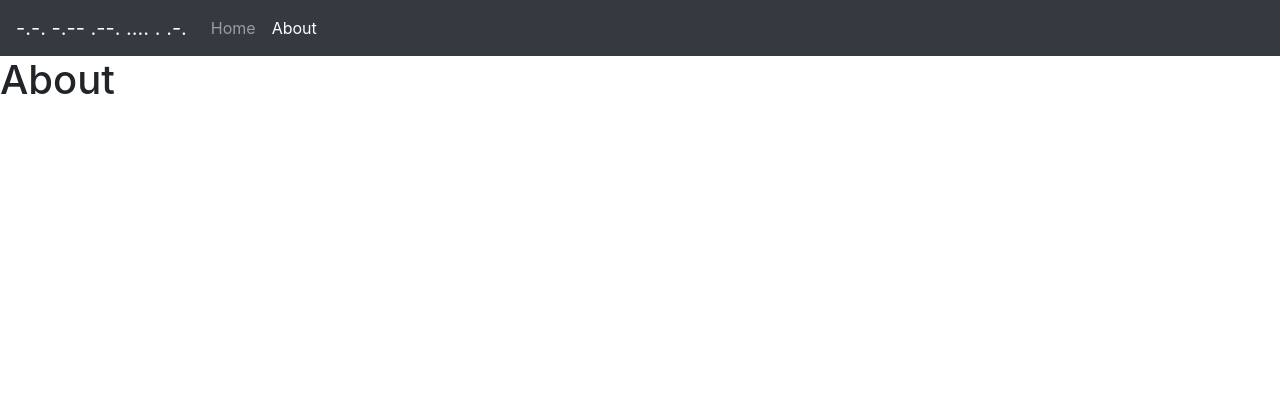
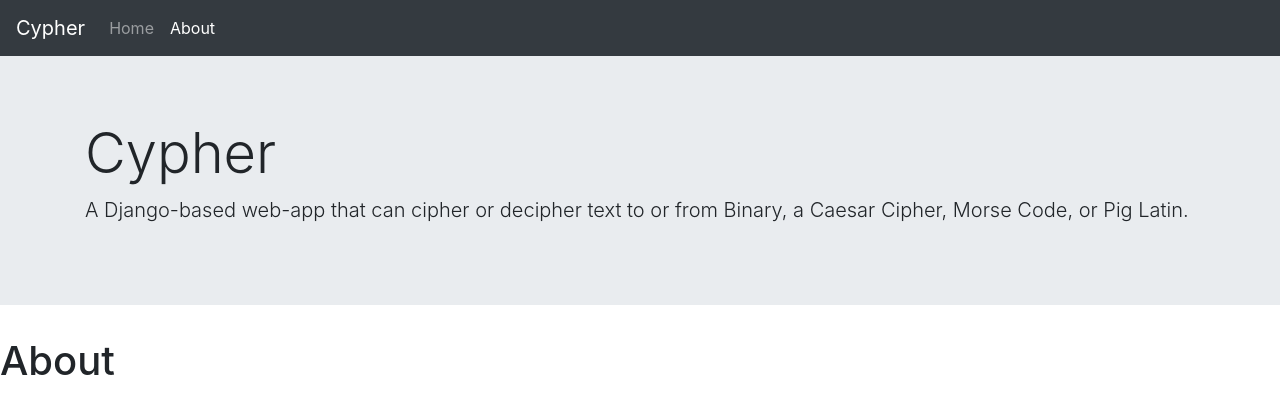
Before and after one commit to FrancisLangit/cypher, a Django app: page /about/ in a window 1280 px wide. Shown: the top 414 px of the page. Run offline with Django 3.2, Linux system fonts and the light colour scheme; some libraries are stand-ins or nearby versions.

Commit message:
Add jumbotron to base.html

```diff
--- a/cypher_app/templates/cypher_app/base.html
+++ b/cypher_app/templates/cypher_app/base.html
@@ -19,7 +19,7 @@
 	<nav class="navbar navbar-expand-lg navbar-dark bg-dark">
 
 	  <a class="navbar-brand" href="{% url 'cypher_app:index' %}">
-	  	-.-. -.-- .--. .... . .-.
+	  	Cypher
 	  </a>
 
 	  <button
@@ -60,6 +60,18 @@
 	  </div>
 	</nav>
 
+	<div class="jumbotron jumbotron-fluid">
+	  <div class="container">
+	    <h1 class="display-4">
+	    	Cypher
+	    </h1>
+
+	    <p class="lead">
+	    	A Django-based web-app that can cipher or decipher text to or from Binary, a Caesar Cipher, Morse Code, or Pig Latin.
+	    </p>
+	  </div>
+	</div>
+
 	{% block body %}
 	{% endblock %}
 </body>
```
